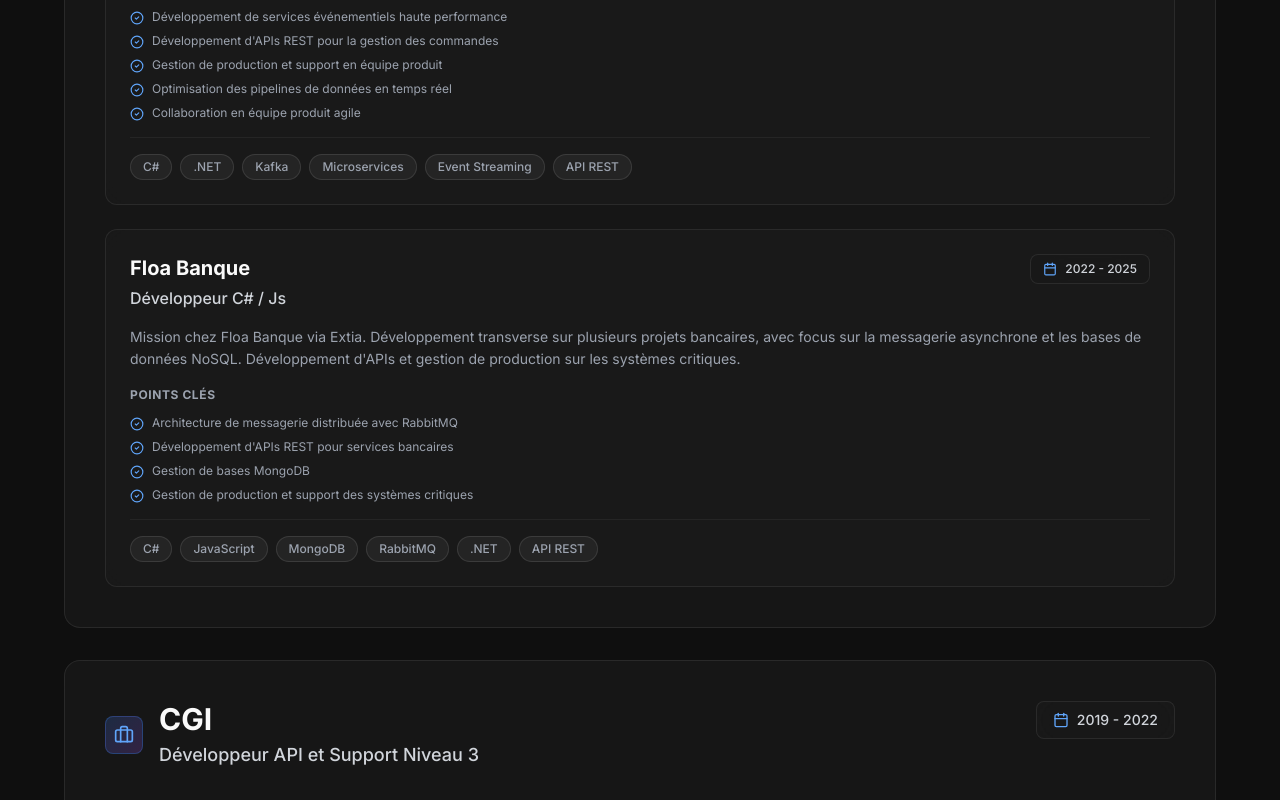
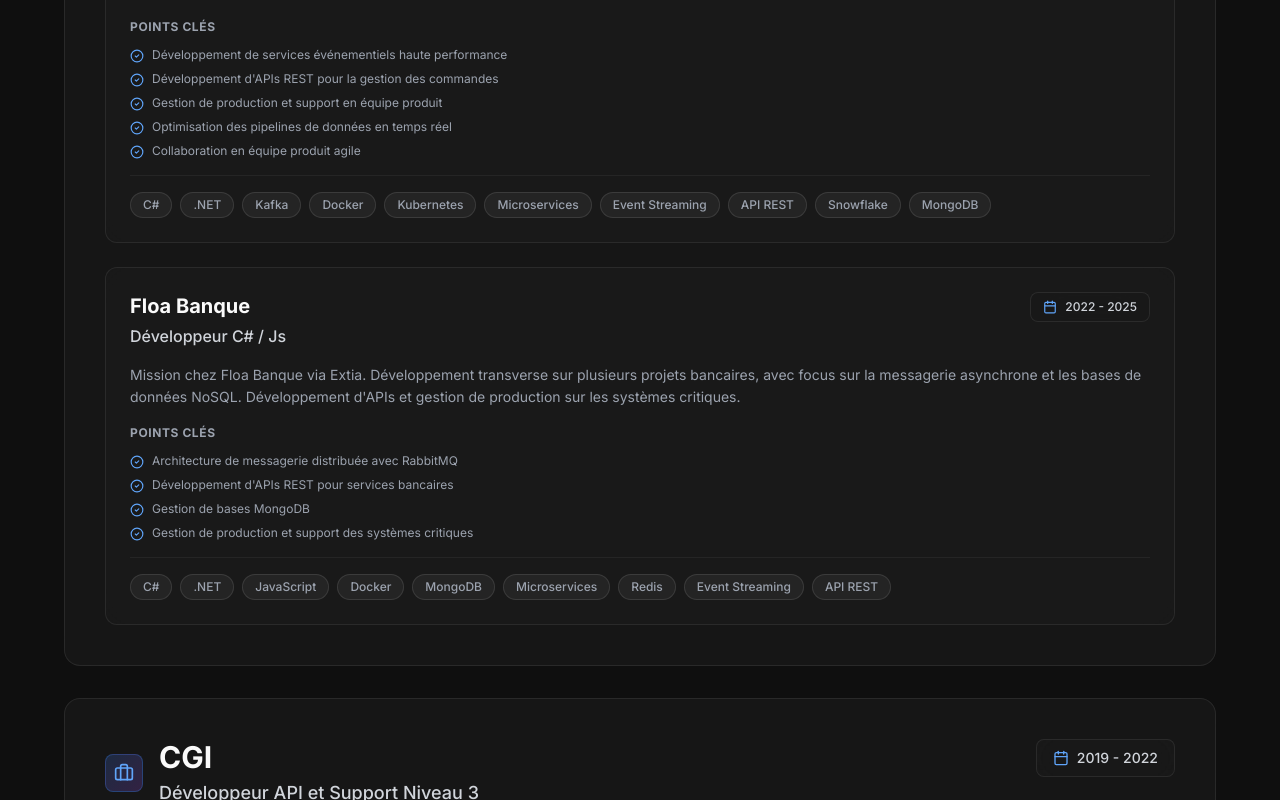
Before and after one commit to JoffreyLem/portfolio, a Next.js app: page / in a window 1280 px wide. Shown: the part 3014-3814 px from the top of the page. Built offline with nearby package versions, Linux system fonts and the light colour scheme.

Commit message:
Update technologies in experience entries and adjust skill levels in data.ts for improved accuracy and representation. Added Redis and Kubernetes to relevant experiences while refining existing technology levels for better clarity.

```diff
--- a/constants/data.ts
+++ b/constants/data.ts
@@ -24,7 +24,7 @@
     period: '2022 - Poste actuel',
     description:
       'Ingénieur développeur .NET chez Extia, envoyé en mission chez différents clients. Développement et maintenance d\'applications backend avec expertise en architectures distribuées, microservices et gestion de production.',
-    technologies: ['C#', '.NET', 'ASP.NET Core', 'Microservices', 'API REST', 'Docker', 'Kafka', 'Event Streaming', 'JavaScript', 'MongoDB', 'RabbitMQ'],
+    technologies: ['C#', '.NET', 'ASP.NET Core', 'Microservices', 'API REST', 'Docker', 'Kafka', 'Event Streaming', 'JavaScript', 'MongoDB', 'RabbitMQ', 'Redis'],
     highlights: [
       'Missions chez différents clients (Peaksys/Cdiscount, Floa Banque)',
       'Développement d\'APIs et systèmes distribués',
@@ -38,7 +38,7 @@
         period: 'Mission en cours',
         description:
           'Mission chez Peaksys (Cdiscount) via Extia. Intégré à une équipe produit, développement et maintenance de systèmes distribués utilisant Kafka pour la gestion des événements en temps réel. Responsabilités sur le développement d\'APIs et la gestion de production en tant qu\'équipe produit.',
-        technologies: ['C#', '.NET', 'Kafka', 'Microservices', 'Event Streaming', 'API REST'],
+        technologies: ['C#', '.NET', 'Kafka', 'Docker', 'Kubernetes', 'Microservices', 'Event Streaming', 'API REST', 'Snowflake', 'MongoDB'],
         highlights: [
           'Développement de services événementiels haute performance',
           'Développement d\'APIs REST pour la gestion des commandes',
@@ -53,7 +53,7 @@
         period: '2022 - 2025',
         description:
           'Mission chez Floa Banque via Extia. Développement transverse sur plusieurs projets bancaires, avec focus sur la messagerie asynchrone et les bases de données NoSQL. Développement d\'APIs et gestion de production sur les systèmes critiques.',
-        technologies: ['C#', 'JavaScript', 'MongoDB', 'RabbitMQ', '.NET', 'API REST'],
+        technologies: ['C#', '.NET', 'JavaScript', 'Docker', 'MongoDB', 'Microservices', 'Redis', 'Event Streaming', 'API REST'],
         highlights: [
           'Architecture de messagerie distribuée avec RabbitMQ',
           'Développement d\'APIs REST pour services bancaires',
@@ -89,14 +89,14 @@
 const eventStreamingSkills = [
   { name: 'Apache Kafka ( Apprentissage )', level: 2.5 },
   { name: 'RabbitMQ', level: 4 },
-  { name: 'Event-Driven Architecture', level: 4 },
-  { name: 'Event Sourcing / CQRS', level: 4 },
+  { name: 'Event-Driven Architecture', level: 3.5 },
+  { name: 'Event Sourcing / CQRS', level: 3.5 },
 ]
 
 const databaseSkills = [
   { name: 'MongoDB', level: 4 },
-  { name: 'PostgreSQL', level: 4 },
-  { name: 'SQL Server', level: 4 },
+  { name: 'PostgreSQL', level: 3.5 },
+  { name: 'SQL Server', level: 3 },
   { name: 'Redis', level: 3 },
 ]
 
```
